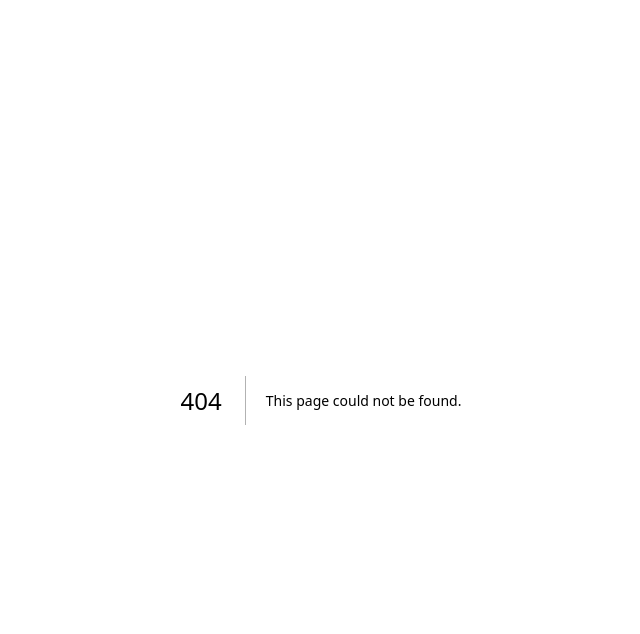
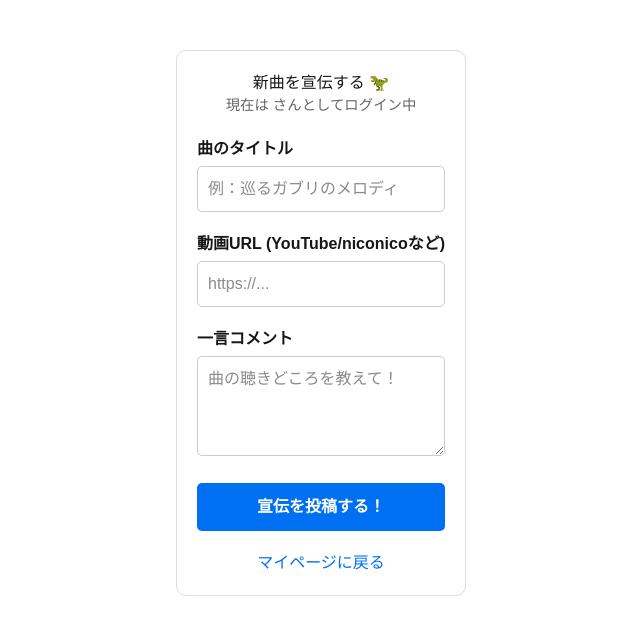
Before and after one commit to tatuzotan-ctrl/voca-meguri, a Next.js app: page /post in a window 1280 px wide. Before the commit this address had no page. Shown: the top 634 px of the page, without its empty margins (319-959 px from the left). Built offline with nearby package versions, Linux system fonts and the light colour scheme; no server answers; sample sign-in values are in the browser's storage.

Commit message:
Add MyPage and PostPage components: Implement user profile and song promotion features with data fetching and form handling

```diff
--- /dev/null
+++ b/src/app/mypage/page.tsx
@@ -0,0 +1,65 @@
+'use client';
+
+import { useEffect, useState } from 'react';
+import { supabase } from '@/lib/supabase';
+import { useRouter } from 'next/navigation';
+
+export default function MyPage() {
+  const [posts, setPosts] = useState<any[]>([]);
+  const [userName, setUserName] = useState('');
+  const router = useRouter();
+
+  useEffect(() => {
+    const fetchMyPosts = async () => {
+      const authorId = localStorage.getItem('voca_user_id');
+      const pName = localStorage.getItem('voca_p_name');
+
+      if (!authorId) {
+        router.push('/login'); // ログインしてなきゃ追い返す
+        return;
+      }
+
+      setUserName(pName || '名無しP');
+
+      // 自分の author_id と一致する投稿だけをゲット！
+      const { data, error } = await supabase
+        .from('promotions')
+        .select('*')
+        .eq('author_id', authorId)
+        .order('created_at', { ascending: false });
+
+      if (error) console.error(error);
+      else setPosts(data || []);
+    };
+
+    fetchMyPosts();
+  }, []);
+
+  return (
+    <div style={{ maxWidth: '800px', margin: '0 auto', padding: '20px' }}>
+      <h1>{userName} さんのマイページ 🦖</h1>
+      <p>あなたがこれまでに宣伝した曲のリストです。</p>
+
+      <div style={{ display: 'grid', gap: '20px', marginTop: '30px' }}>
+        {posts.length > 0 ? (
+          posts.map((post) => (
+            <div key={post.id} style={{ border: '1px solid #ddd', padding: '15px', borderRadius: '8px' }}>
+              <h3 style={{ margin: '0 0 10px 0' }}>{post.song_title}</h3>
+              <a href={post.song_url} target="_blank" rel="noopener noreferrer">曲を聴く 🔗</a>
+              <p style={{ color: '#666', fontSize: '0.9rem' }}>{post.comment}</p>
+            </div>
+          ))
+        ) : (
+          <p>まだ投稿がありません。どんどん宣伝しよう！</p>
+        )}
+      </div>
+
+      <button
+        onClick={() => { localStorage.clear(); router.push('/login'); }}
+        style={{ marginTop: '50px', color: 'red', cursor: 'pointer', background: 'none', border: 'none' }}
+      >
+        ログアウト
+      </button>
+    </div>
+  );
+}
--- /dev/null
+++ b/src/app/post/page.tsx
@@ -0,0 +1,132 @@
+'use client';
+
+import { useState, useEffect } from 'react';
+import { supabase } from '@/lib/supabase';
+import { useRouter } from 'next/navigation';
+
+export default function PostPage() {
+  const [songTitle, setSongTitle] = useState('');
+  const [songUrl, setSongUrl] = useState('');
+  const [comment, setComment] = useState('');
+  const [loading, setLoading] = useState(false);
+  const [pName, setPName] = useState('');
+  const router = useRouter();
+
+  // 1. ページ読み込み時にログインチェック
+  useEffect(() => {
+    const authorId = localStorage.getItem('voca_user_id');
+    const name = localStorage.getItem('voca_p_name');
+
+    if (!authorId) {
+      alert('投稿するにはログインが必要だよ！🦖');
+      router.push('/login');
+    } else {
+      setPName(name || '');
+    }
+  }, [router]);
+
+  const handleSubmit = async (e: React.FormEvent) => {
+    e.preventDefault();
+    setLoading(true);
+
+    try {
+      // 2. ブラウザから自分のUUID（指紋）を取得
+      const authorId = localStorage.getItem('voca_user_id');
+
+      if (!authorId) {
+        throw new Error('ログインセッションが切れちゃったみたい🦖');
+      }
+
+      // 3. promotionsテーブルに author_id を添えてインサート
+      const { error } = await supabase
+        .from('promotions')
+        .insert([
+          {
+            song_title: songTitle,
+            song_url: songUrl,
+            comment: comment,
+            author_id: authorId // これで誰の曲か紐付く！
+          }
+        ]);
+
+      if (error) throw error;
+
+      alert('宣伝の投稿に成功したよ！✨');
+      router.push('/mypage'); // 投稿が終わったらマイページへ
+
+    } catch (error: any) {
+      alert('エラーが発生したよ: ' + error.message);
+    } finally {
+      setLoading(false);
+    }
+  };
+
+  return (
+    <div style={{ maxWidth: '500px', margin: '50px auto', padding: '20px', border: '1px solid #ddd', borderRadius: '10px', backgroundColor: '#fff' }}>
+      <h2 style={{ textAlign: 'center' }}>新曲を宣伝する 🦖</h2>
+      <p style={{ textAlign: 'center', color: '#666', fontSize: '0.9rem' }}>
+        現在は {pName} さんとしてログイン中
+      </p>
+
+      <form onSubmit={handleSubmit} style={{ display: 'flex', flexDirection: 'column', gap: '20px', marginTop: '20px' }}>
+        <div>
+          <label style={{ display: 'block', marginBottom: '5px', fontWeight: 'bold' }}>曲のタイトル</label>
+          <input
+            type="text"
+            placeholder="例：巡るガブリのメロディ"
+            value={songTitle}
+            onChange={(e) => setSongTitle(e.target.value)}
+            required
+            style={{ width: '100%', padding: '10px', borderRadius: '5px', border: '1px solid #ccc' }}
+          />
+        </div>
+
+        <div>
+          <label style={{ display: 'block', marginBottom: '5px', fontWeight: 'bold' }}>動画URL (YouTube/niconicoなど)</label>
+          <input
+            type="url"
+            placeholder="https://..."
+            value={songUrl}
+            onChange={(e) => setSongUrl(e.target.value)}
+            required
+            style={{ width: '100%', padding: '10px', borderRadius: '5px', border: '1px solid #ccc' }}
+          />
+        </div>
+
+        <div>
+          <label style={{ display: 'block', marginBottom: '5px', fontWeight: 'bold' }}>一言コメント</label>
+          <textarea
+            placeholder="曲の聴きどころを教えて！"
+            value={comment}
+            onChange={(e) => setComment(e.target.value)}
+            style={{ width: '100%', padding: '10px', borderRadius: '5px', border: '1px solid #ccc', minHeight: '100px' }}
+          />
+        </div>
+
+        <button
+          type="submit"
+          disabled={loading}
+          style={{
+            padding: '12px',
+            backgroundColor: '#0070f3',
+            color: 'white',
+            border: 'none',
+            borderRadius: '5px',
+            fontWeight: 'bold',
+            cursor: loading ? 'not-allowed' : 'pointer'
+          }}
+        >
+          {loading ? '送信中...' : '宣伝を投稿する！'}
+        </button>
+
+        <button
+          type="button"
+          onClick={() => router.push('/mypage')}
+          style={{ background: 'none', border: 'none', color: '#0070f3', cursor: 'pointer' }}
+        >
+          マイページに戻る
+        </button>
+      </form>
+    </div>
+  );
+}
```
